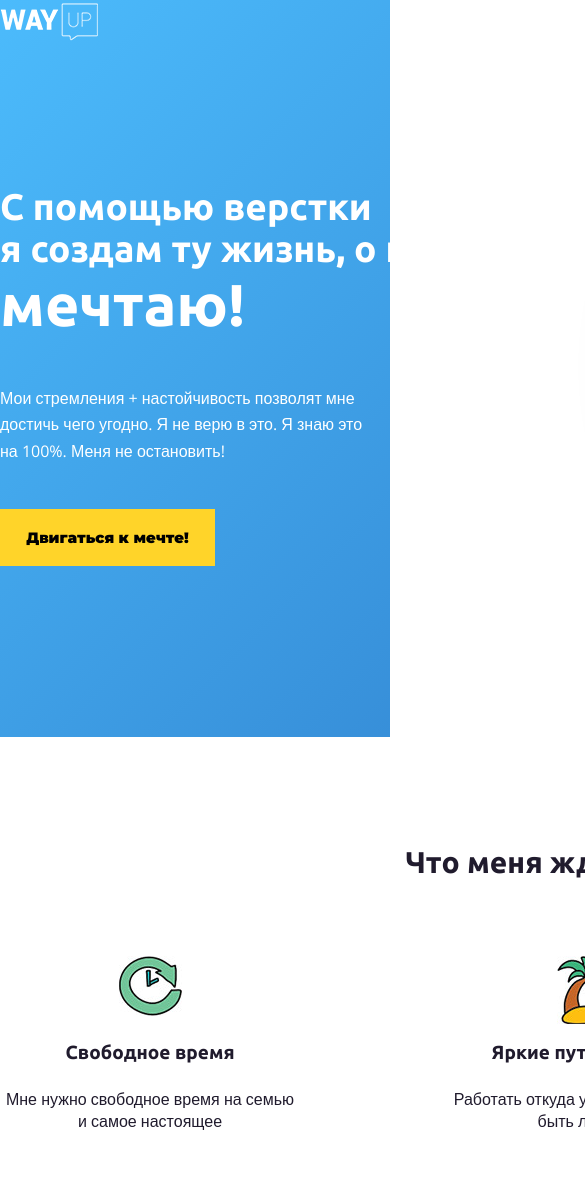
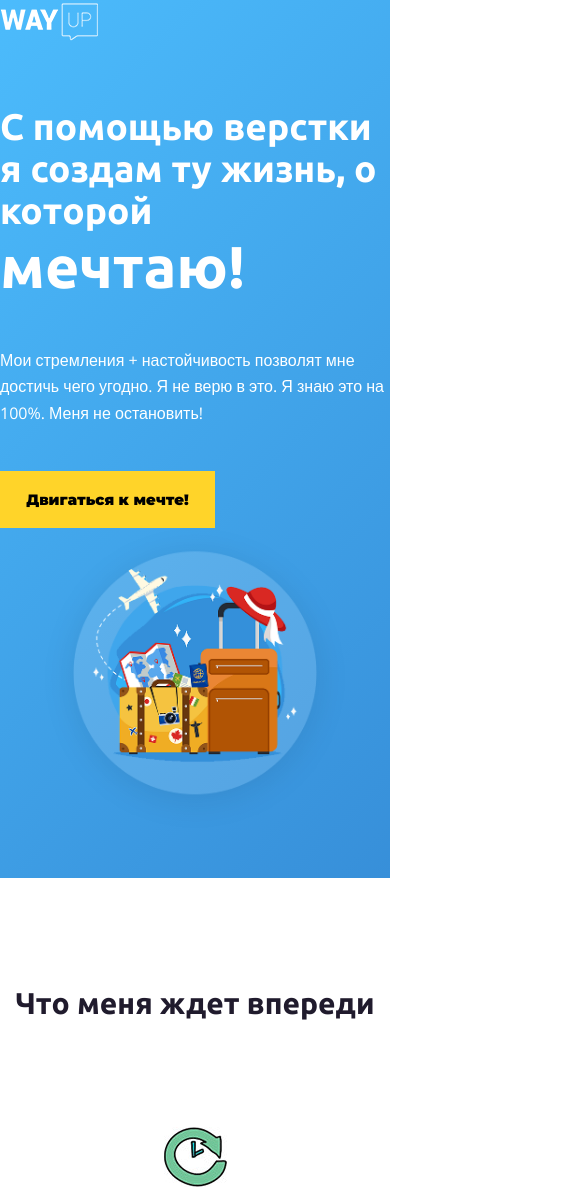
Before and after one commit to BIL-hub/homework, a plain HTML site: page index.html in a window 390 px wide. Shown: the part 69-1258 px from the top of the page, 585 px wide, since content can reach past the window. Drawn offline with nearby package versions, Linux system fonts and the light colour scheme.

Commit message:
responsive css

```diff
--- a/css/main.css
+++ b/css/main.css
@@ -40,15 +40,16 @@ p {
 .wrapper {
 	display: flex;
 	justify-content: space-between;
+	align-items: center;
 }
 
 .offer {
-	margin-top: 140px;
+	/*margin-top: 140px;*/
 	width: 578px;
 }
 
 .title {
-	width: 600px;
+	width: 560px;
 	font-size: 37px;
 }
 
@@ -82,11 +83,12 @@ p {
 
 .btn:hover {
 	background: #d9860e;
+	color: white;
 }
 
 .learn{
-	padding-top: 108px;
-	padding-bottom: 120px;
+padding-top: 108px;
+padding-bottom: 120px;
 }
 
 .section-title{
@@ -144,8 +146,8 @@ p {
 .btn-form{
     margin-left: auto;
     margin-right: auto;
-    border: 1px solid #ffd429;
-    width: 340px;
+	border: 1px solid #ffd429;
+	width: 340px;
 
 }
 .form{
@@ -160,10 +162,70 @@ p {
     background: #164d7a;
     color: white;
     text-align: center;
-
 }
 .allrights{
     padding-top: 60px;
     padding-bottom: 60px;
     margin-bottom: 0px;
 }
+
+/*992px - 1200px*/
+@media screen and (max-width: 1200px){
+	.container{
+		width: 960px;
+	}
+	.desktop {
+		width: 400px;
+	}
+	.title {
+		margin-top: 60px;
+	}
+}
+/*768px - 992px*/
+@media screen and (max-width: 992px){
+	.container {
+		width: 720px;
+	}
+	.wrapper {
+		flex-direction: column;
+	}
+	.offer {
+		width: 100%;
+	}
+	.intro {
+		width: auto;
+	}
+	.title {
+		width: auto;
+		margin-top: 60px;
+	}
+	.skills {
+		flex-direction: column;
+	}
+	.skill {
+		width: auto;
+		margin-top: 30px;
+	}
+}
+/*576px - 768px*/
+@media screen and (max-width: 768px){
+	.container{
+		width: 540px;
+	}
+}
+/*0px - 576px*/
+@media screen and (max-width: 576px){
+	.container{
+		width: 100%;
+		/*padding: 0, 15px;*/
+	}
+	.input{
+		width: 300px;
+	}
+	.btn-form {
+		width: 300px;
+	}
+	.desktop {
+		width: 300px;
+	}
+}
```
